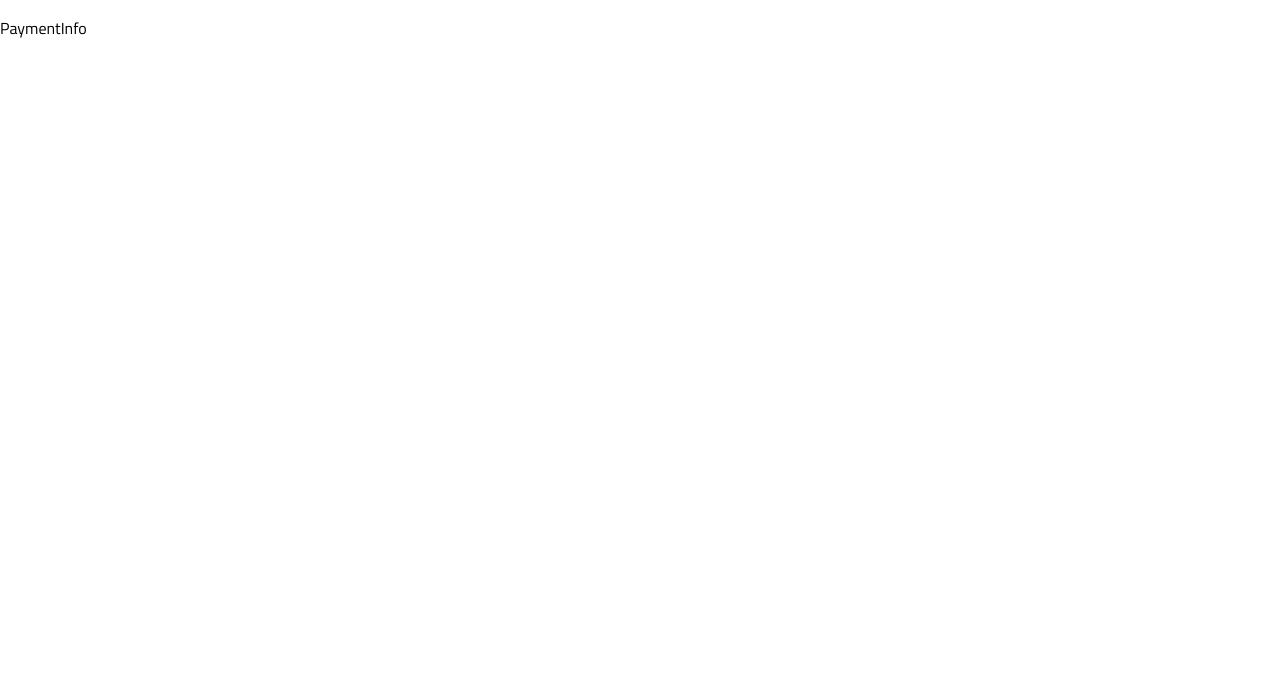
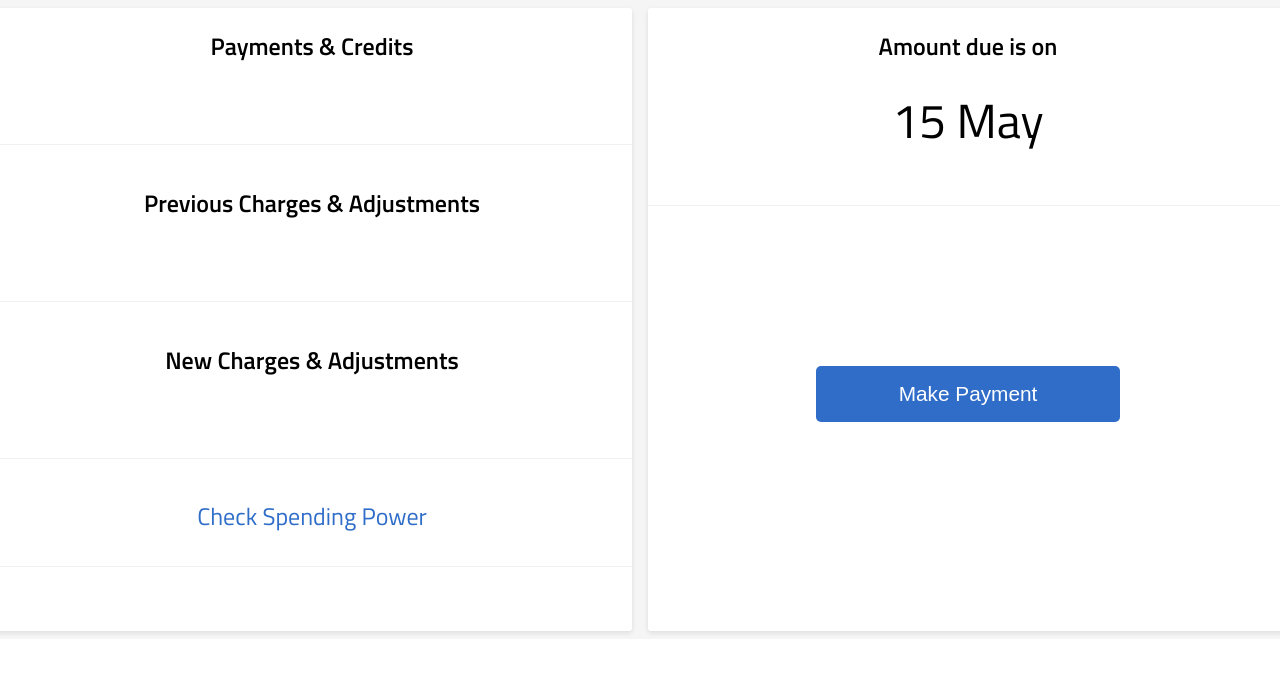
Before and after one commit to alexzaloga7/Industry-Project, a React (Create React App) app: page / in a window 1280 px wide. Shown: the top 674 px of the page. Built offline with nearby package versions, Linux system fonts and the light colour scheme.

Commit message:
completed paymentinfo component

```diff
--- a/src/Components/PaymentInfo.js
+++ b/src/Components/PaymentInfo.js
@@ -2,8 +2,22 @@ import "./PaymentInfo.scss";
 
 function PaymentInfo() {
   return (
-    <div className="PaymentInfo">
-      <p>PaymentInfo</p>
+    <div className="Payment-Info">
+      <section className="Payment-Info__box">
+        <div className="Payment-Info__textbox">
+          <h2 className="Payment-Info__bold">Payments & Credits</h2>
+          <h2 className="Payment-Info__bold">Previous Charges & Adjustments</h2>
+          <h2 className="Payment-Info__bold">New Charges & Adjustments</h2>
+          <h2 className="Payment-Info__regular">Check Spending Power</h2>
+        </div>
+      </section>
+      <section className="Payment-Info__boxtwo">
+        <h2 className="Payment-Info__amount">Amount due is on</h2>
+        <h2 className="Payment-Info__large">15 May</h2>
+        <div className="Payment-Info__button-container">
+          <button className="Payment-Info__button">Make Payment</button>
+        </div>
+      </section>
     </div>
   );
 }
--- a/src/Components/PaymentInfo.scss
+++ b/src/Components/PaymentInfo.scss
@@ -1,2 +1,76 @@
 @use "../styles/partials/typography" as *;
 @use "../styles/partials/variables" as *;
+
+.Payment-Info {
+  background-color: $background-color;
+  display: flex;
+  justify-content: center;
+
+  &__box {
+    background-color: $element-background-color;
+    min-width: 40rem;
+    margin: 0.5rem;
+    border-radius: 3px;
+    box-shadow: 0px 2px 5px rgba(19, 24, 44, 0.1);
+  }
+
+  &__boxtwo {
+    background-color: $element-background-color;
+    min-width: 40rem;
+    margin: 0.5rem;
+    border-radius: 3px;
+    box-shadow: 0px 2px 5px rgba(19, 24, 44, 0.1);
+  }
+
+  &__amount {
+    text-align: center;
+  }
+
+  &__textbox {
+    width: 100%;
+    display: flex;
+    flex-direction: column;
+    justify-content: space-between;
+  }
+
+  &__button {
+    background-color: $primary-cta-color;
+    color: $element-background-color;
+    padding: 1rem;
+    width: 19rem;
+    border: none;
+    font-size: 1.3rem;
+    border-radius: 5px;
+    cursor: pointer;
+  }
+
+  &__button-container {
+    text-align: center;
+    margin-top: 10rem;
+  }
+
+  &__bold {
+    border-bottom: 1px solid $grey-divider-color;
+    width: 100%;
+    text-align: center;
+    padding-bottom: 5rem;
+  }
+
+  &__large {
+    border-bottom: 1px solid $grey-divider-color;
+    text-align: center;
+    padding-bottom: 3rem;
+    font-size: 3rem;
+    font-weight: 500;
+    margin-top: 0rem;
+  }
+
+  &__regular {
+    border-bottom: 1px solid $grey-divider-color;
+    text-align: center;
+    color: $primary-cta-color;
+    font-weight: 400;
+    padding-bottom: 2rem;
+    margin-bottom: 4rem;
+  }
+}
--- a/src/styles/partials/_variables.scss
+++ b/src/styles/partials/_variables.scss
@@ -6,3 +6,4 @@ $label-text-color: #f5f5f5;
 $background-color: #f5f5f5;
 $element-background-color: #ffffff;
 $divider-color: #1c2c65;
+$grey-divider-color: #eff0f1;
```
